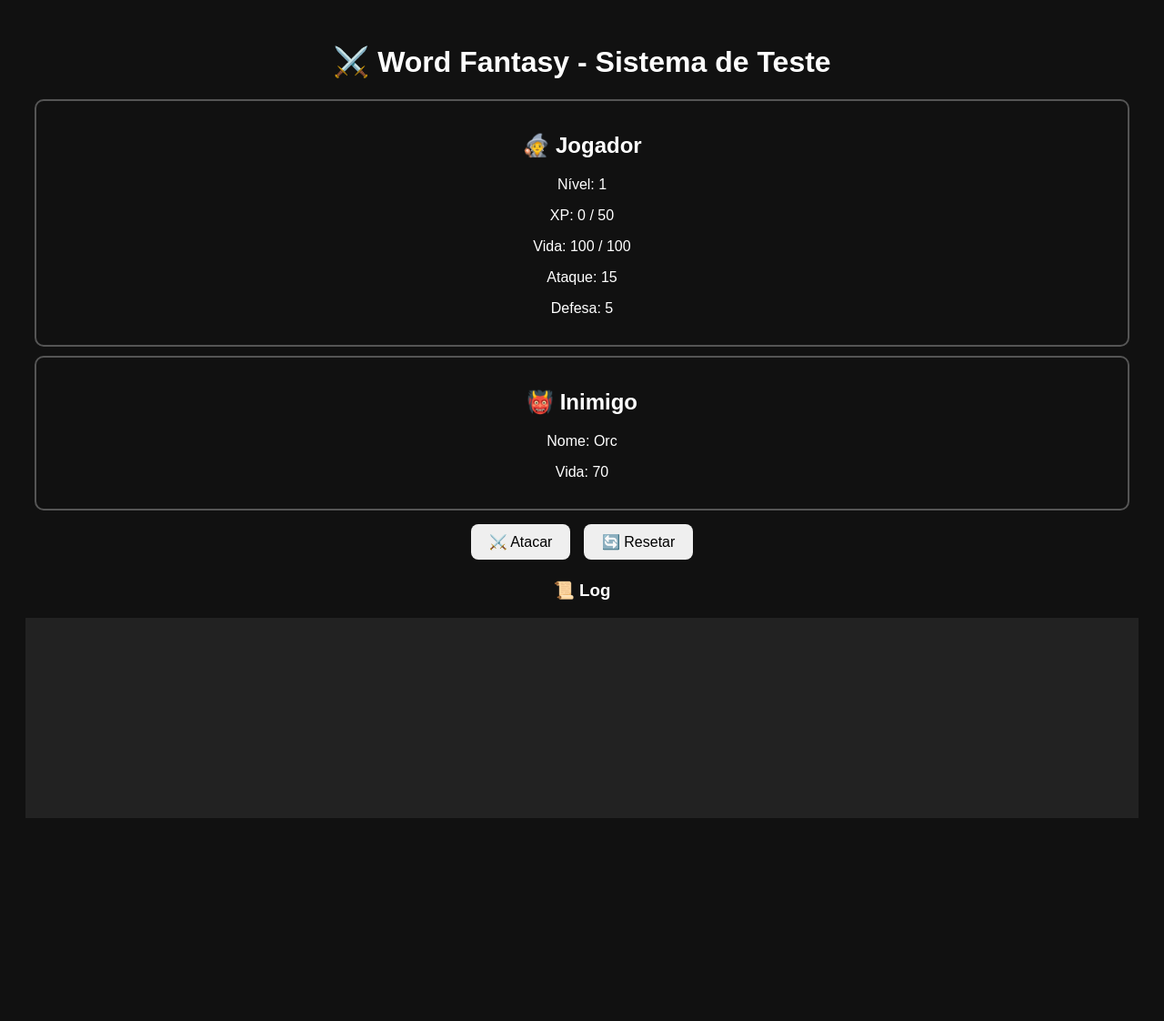
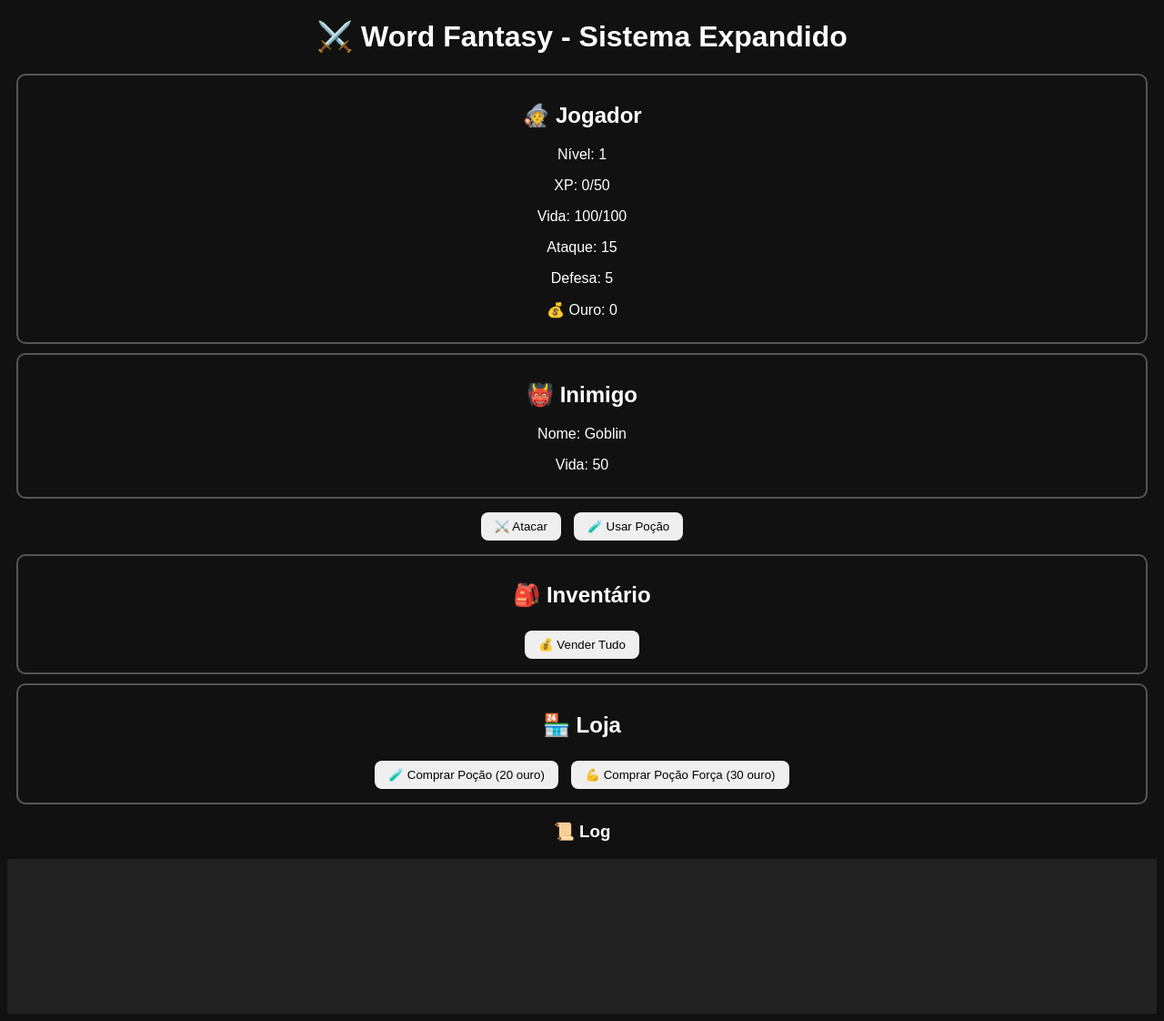
Before and after one commit to g4novamente1-spec/Word-fantasy-, a FastAPI app: page / in a window 1280 px wide. Shown: the whole page at 91% size. Before the commit the page ends 899 px from the top, so only its background shows below. Run offline with FastAPI, Linux system fonts and the light colour scheme.

Commit message:
Update index.html

```diff
--- a/templates/index.html
+++ b/templates/index.html
@@ -2,52 +2,48 @@
 <html lang="pt-br">
 <head>
 <meta charset="UTF-8">
-<title>Word Fantasy - Teste de Combate</title>
+<title>Word Fantasy - Inventário e Loja</title>
 <style>
 body {
-        background-color: #111;
+    background: #111;
     color: white;
     font-family: Arial;
     text-align: center;
-        padding: 20px;
 }
-
 .box {
     border: 2px solid #555;
-        padding: 15px;
     margin: 10px;
+    padding: 10px;
     border-radius: 10px;
 }
-
 button {
-        padding: 10px 20px;
-        font-size: 16px;
+    padding: 8px 15px;
     margin: 5px;
-        cursor: pointer;
     border-radius: 8px;
     border: none;
+    cursor: pointer;
 }
-
 #log {
     background: #222;
-        padding: 10px;
-        height: 200px;
+    height: 150px;
     overflow-y: auto;
     text-align: left;
+    padding: 10px;
 }
 </style>
 </head>
 <body>
 
-<h1>⚔️ Word Fantasy - Sistema de Teste</h1>
+<h1>⚔️ Word Fantasy - Sistema Expandido</h1>
 
 <div class="box">
 <h2>🧙 Jogador</h2>
 <p>Nível: <span id="nivel"></span></p>
-    <p>XP: <span id="xp"></span> / <span id="xpMax"></span></p>
+<p>XP: <span id="xp"></span>/<span id="xpMax"></span></p>
 <p>Vida: <span id="vida"></span></p>
 <p>Ataque: <span id="ataque"></span></p>
 <p>Defesa: <span id="defesa"></span></p>
+<p>💰 Ouro: <span id="ouro"></span></p>
 </div>
 
 <div class="box">
@@ -57,123 +53,29 @@
 </div>
 
 <button onclick="atacar()">⚔️ Atacar</button>
-<button onclick="resetarJogo()">🔄 Resetar</button>
+<button onclick="usarPocao()">🧪 Usar Poção</button>
+
+<div class="box">
+<h2>🎒 Inventário</h2>
+<ul id="inventario"></ul>
+<button onclick="venderItens()">💰 Vender Tudo</button>
+</div>
+
+<div class="box">
+<h2>🏪 Loja</h2>
+<button onclick="comprarPocao()">🧪 Comprar Poção (20 ouro)</button>
+<button onclick="comprarForca()">💪 Comprar Poção Força (30 ouro)</button>
+</div>
 
 <h3>📜 Log</h3>
 <div id="log"></div>
 
 <script>
-let jogador = {
-    nivel: 1,
-    xp: 0,
-    xpMax: 50,
-    vidaMax: 100,
-    vida: 100,
-    ataque: 15,
-    defesa: 5
-};
+let jogador;
+let inimigo;
+let buffForca = 0;
 
-let inimigo = {};
-
-function gerarInimigo() {
-    let nomes = ["Goblin", "Orc", "Esqueleto", "Lobo Sombrio"];
-    let nome = nomes[Math.floor(Math.random() * nomes.length)];
-    let vida = 50 + jogador.nivel * 20;
-    let ataque = 10 + jogador.nivel * 5;
-
-    inimigo = {
-        nome: nome,
-        vida: vida,
-        ataque: ataque
-    };
-
-    atualizarTela();
-}
-
-function atacar() {
-    if (jogador.vida <= 0 || inimigo.vida <= 0) return;
-
-    // Jogador ataca
-    let danoJogador = jogador.ataque - Math.floor(Math.random() * 5);
-    inimigo.vida -= danoJogador;
-    log("🧙 Você causou " + danoJogador + " de dano!");
-
-    if (inimigo.vida <= 0) {
-        log("👹 " + inimigo.nome + " foi derrotado!");
-        ganharXP(20);
-        loot();
-        gerarInimigo();
-        return;
-    }
-
-    // Inimigo ataca
-    let danoInimigo = inimigo.ataque - jogador.defesa;
-    if (danoInimigo < 0) danoInimigo = 0;
-
-    jogador.vida -= danoInimigo;
-    log("👹 " + inimigo.nome + " causou " + danoInimigo + " de dano!");
-
-    if (jogador.vida <= 0) {
-        log("💀 Você morreu! Tudo foi resetado.");
-        setTimeout(resetarJogo, 2000);
-    }
-
-    atualizarTela();
-}
-
-function ganharXP(valor) {
-    jogador.xp += valor;
-    log("✨ Você ganhou " + valor + " XP!");
-
-    if (jogador.xp >= jogador.xpMax) {
-        jogador.xp -= jogador.xpMax;
-        jogador.nivel++;
-        jogador.xpMax += 30;
-
-        jogador.vidaMax += 20;
-        jogador.ataque += 5;
-        jogador.defesa += 2;
-        jogador.vida = jogador.vidaMax;
-
-        log("📈 LEVEL UP! Agora você é nível " + jogador.nivel + "!");
-    }
-
-    atualizarTela();
-}
-
-function loot() {
-    let chance = Math.random();
-
-    if (chance < 0.3) {
-        jogador.ataque += 2;
-        log("🎁 Você encontrou uma espada! +2 Ataque!");
-    } else if (chance < 0.6) {
-        jogador.defesa += 1;
-        log("🛡 Você encontrou um escudo! +1 Defesa!");
-    } else {
-        log("❌ Nenhum item encontrado.");
-    }
-}
-
-function atualizarTela() {
-    document.getElementById("nivel").innerText = jogador.nivel;
-    document.getElementById("xp").innerText = jogador.xp;
-    document.getElementById("xpMax").innerText = jogador.xpMax;
-    document.getElementById("vida").innerText = jogador.vida + " / " + jogador.vidaMax;
-    document.getElementById("ataque").innerText = jogador.ataque;
-    document.getElementById("defesa").innerText = jogador.defesa;
-
-    document.getElementById("nomeInimigo").innerText = inimigo.nome;
-    document.getElementById("vidaInimigo").innerText = inimigo.vida;
-}
-
-function log(texto) {
-    let logDiv = document.getElementById("log");
-    logDiv.innerHTML += "<p>" + texto + "</p>";
-    logDiv.scrollTop = logDiv.scrollHeight;
-}
-
-function resetarJogo() {
+function iniciar() {
     jogador = {
         nivel: 1,
         xp: 0,
@@ -181,14 +83,149 @@ function resetarJogo() {
         vidaMax: 100,
         vida: 100,
         ataque: 15,
-        defesa: 5
+        defesa: 5,
+        ouro: 0,
+        inventario: [],
+        pocoes: 0
+    };
+    gerarInimigo();
+    atualizarTela();
+}
+
+function gerarInimigo() {
+    let tipos = [
+        {nome:"Goblin", drop:"Orelha de Goblin", ouro:10},
+        {nome:"Orc", drop:"Dente de Orc", ouro:15},
+        {nome:"Esqueleto", drop:"Osso Amaldiçoado", ouro:20}
+    ];
+
+    let tipo = tipos[Math.floor(Math.random()*tipos.length)];
+
+    let escala = Math.floor(jogador.nivel / 2) + 1;
+
+    inimigo = {
+        nome: tipo.nome,
+        vida: 50 * escala,
+        ataque: 10 * escala,
+        drop: tipo.drop,
+        valor: tipo.ouro
     };
 
-    document.getElementById("log").innerHTML = "";
-    gerarInimigo();
+    atualizarTela();
 }
 
+function atacar() {
+    if (jogador.vida <= 0) return;
+
+    let dano = jogador.ataque + buffForca;
+    inimigo.vida -= dano;
+    log("⚔️ Você causou " + dano + " de dano.");
+
+    if (inimigo.vida <= 0) {
+        log("👹 " + inimigo.nome + " derrotado!");
+        jogador.xp += 20;
+        jogador.inventario.push({nome: inimigo.drop, valor: inimigo.valor});
+        log("🎁 Dropou: " + inimigo.drop);
+        verificarLevelUp();
         gerarInimigo();
+        return;
+    }
+
+    let danoInimigo = inimigo.ataque - jogador.defesa;
+    if (danoInimigo < 0) danoInimigo = 0;
+
+    jogador.vida -= danoInimigo;
+    log("👹 Você recebeu " + danoInimigo + " de dano.");
+
+    if (jogador.vida <= 0) {
+        log("💀 Você morreu! Resetando...");
+        setTimeout(iniciar,2000);
+    }
+
+    atualizarTela();
+}
+
+function verificarLevelUp() {
+    if (jogador.xp >= jogador.xpMax) {
+        jogador.xp -= jogador.xpMax;
+        jogador.nivel++;
+        jogador.xpMax += 30;
+        jogador.vidaMax += 20;
+        jogador.ataque += 5;
+        jogador.defesa += 2;
+        jogador.vida = jogador.vidaMax;
+        log("📈 LEVEL UP! Nível " + jogador.nivel);
+    }
+}
+
+function venderItens() {
+    let total = 0;
+    jogador.inventario.forEach(item => total += item.valor);
+    jogador.ouro += total;
+    jogador.inventario = [];
+    log("💰 Você ganhou " + total + " de ouro.");
+    atualizarTela();
+}
+
+function comprarPocao() {
+    if (jogador.ouro >= 20) {
+        jogador.ouro -= 20;
+        jogador.pocoes++;
+        log("🧪 Poção comprada!");
+    } else {
+        log("❌ Ouro insuficiente.");
+    }
+    atualizarTela();
+}
+
+function usarPocao() {
+    if (jogador.pocoes > 0) {
+        jogador.pocoes--;
+        jogador.vida += 40;
+        if (jogador.vida > jogador.vidaMax) jogador.vida = jogador.vidaMax;
+        log("🧪 Você usou uma poção!");
+    } else {
+        log("❌ Você não tem poções.");
+    }
+    atualizarTela();
+}
+
+function comprarForca() {
+    if (jogador.ouro >= 30) {
+        jogador.ouro -= 30;
+        buffForca = 10;
+        log("💪 Buff de força ativado (+10 dano no próximo ataque)");
+    } else {
+        log("❌ Ouro insuficiente.");
+    }
+    atualizarTela();
+}
+
+function atualizarTela() {
+    document.getElementById("nivel").innerText = jogador.nivel;
+    document.getElementById("xp").innerText = jogador.xp;
+    document.getElementById("xpMax").innerText = jogador.xpMax;
+    document.getElementById("vida").innerText = jogador.vida + "/" + jogador.vidaMax;
+    document.getElementById("ataque").innerText = jogador.ataque;
+    document.getElementById("defesa").innerText = jogador.defesa;
+    document.getElementById("ouro").innerText = jogador.ouro;
+    document.getElementById("nomeInimigo").innerText = inimigo.nome;
+    document.getElementById("vidaInimigo").innerText = inimigo.vida;
+
+    let lista = document.getElementById("inventario");
+    lista.innerHTML = "";
+    jogador.inventario.forEach(item => {
+        lista.innerHTML += "<li>"+item.nome+" ("+item.valor+" ouro)</li>";
+    });
+}
+
+function log(texto) {
+    let l = document.getElementById("log");
+    l.innerHTML += "<p>"+texto+"</p>";
+    l.scrollTop = l.scrollHeight;
+}
+
+iniciar();
 </script>
 
 </body>
```
Lines whose indentation alone changed are shown as unchanged.
